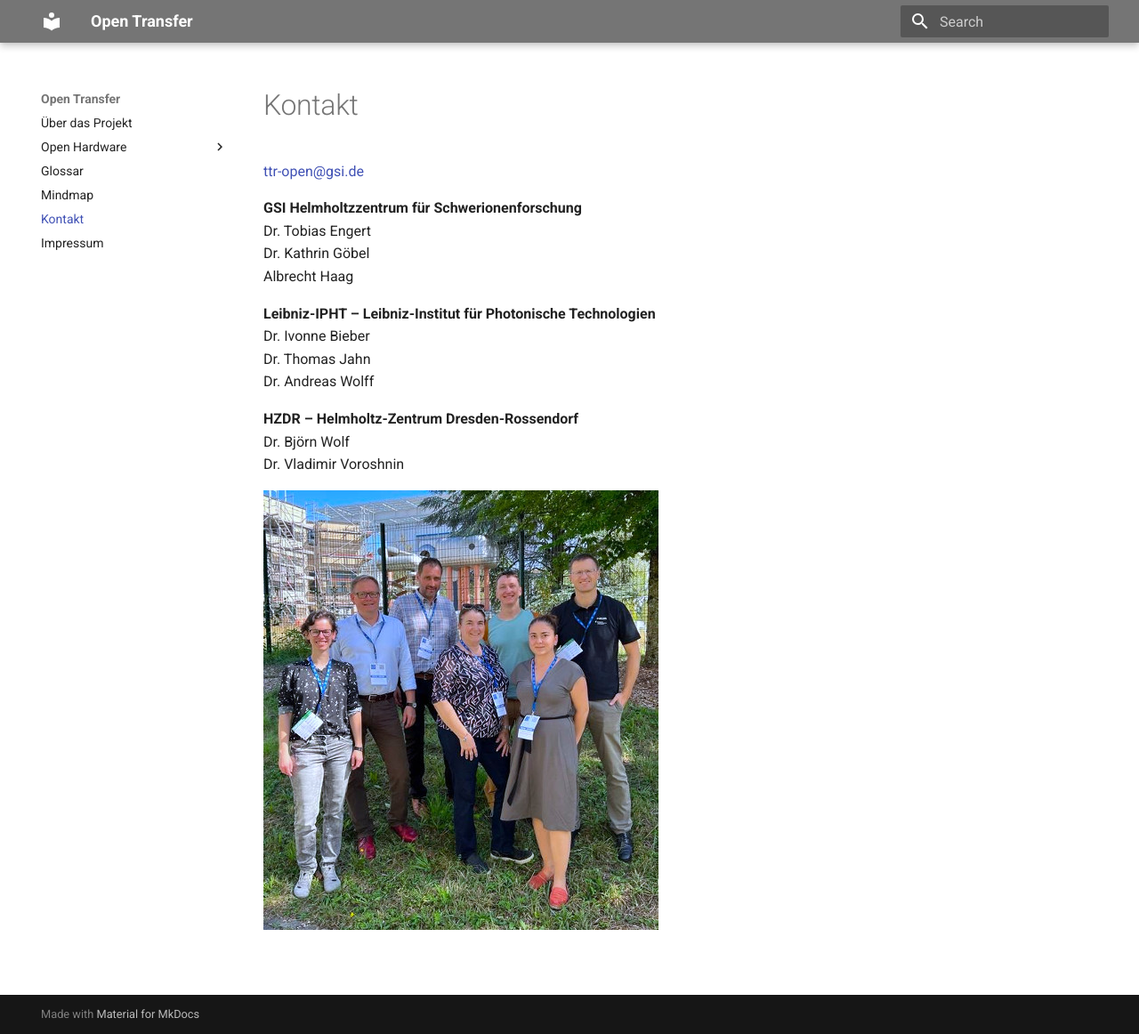
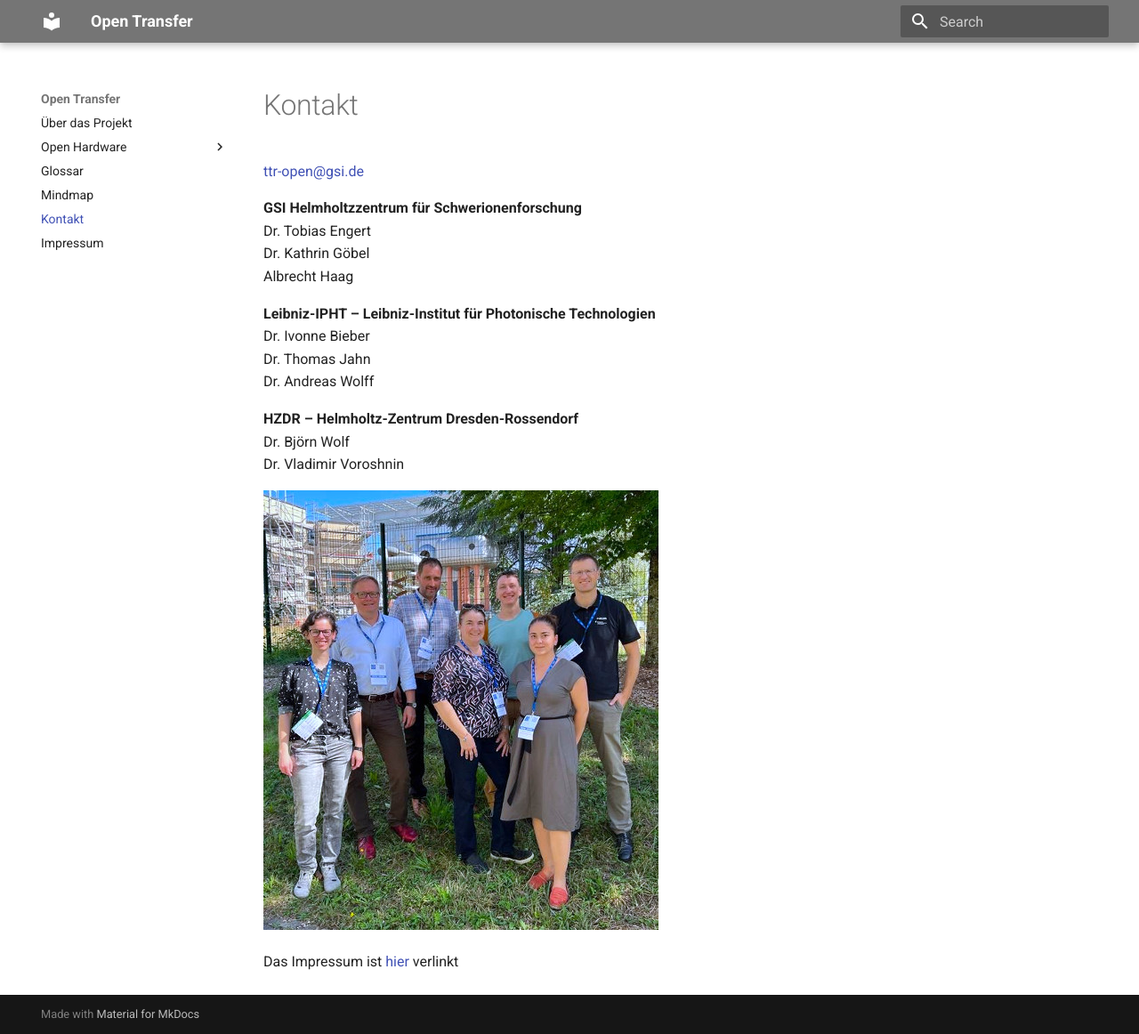
Before and after one commit to polimage/opentransfer, an MkDocs documentation site: the page built from docs/kontakt.md, in a window 1280 px wide and 1162 px high. Shown: the whole window at 89% size. Built offline with MkDocs 1.6.1 and Material for MkDocs 9.7.7, drawn with Linux system fonts in a browser that asks for light colours.

Commit message:
Update kontakt.md

```diff
--- a/docs/kontakt.md
+++ b/docs/kontakt.md
@@ -18,3 +18,6 @@ Dr. Björn Wolf  <br>
 Dr. Vladimir Voroshnin
 
 ![Group foto during the study at CERN in 2023](pics/2023CERN.jpg)
+
+
+Das Impressum ist [hier](impressum.md) verlinkt
```
